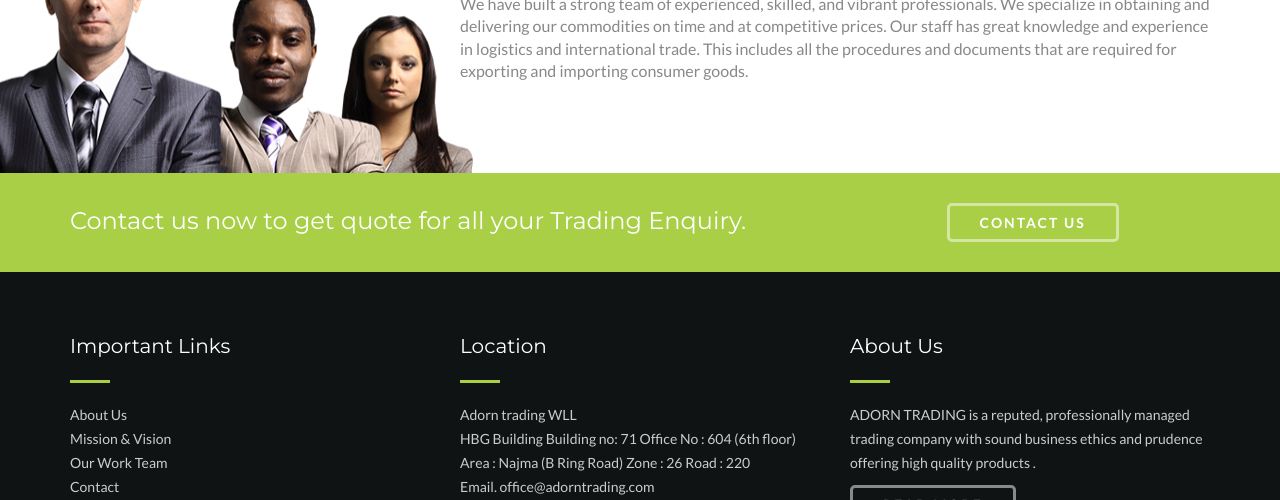
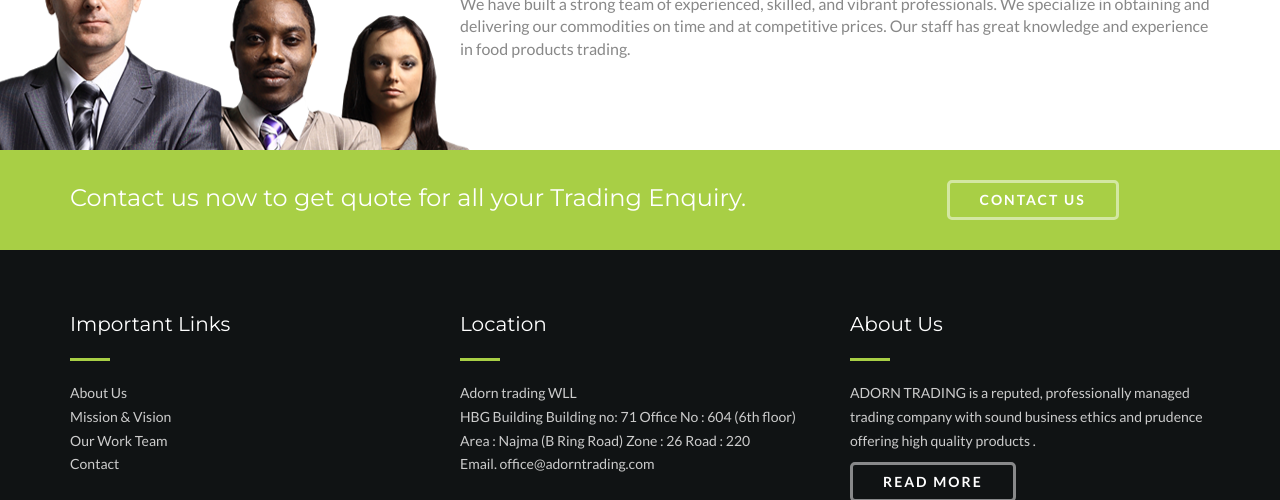
Before and after one commit to SAKSOFTLABS/adorntrading, a plain HTML site: page work-team.html in a window 1280 px wide. Shown: the part 448-948 px from the top of the page. Drawn offline with Linux system fonts and the light colour scheme; files whose address does not match are found by name.

Commit message:
Update work-team.html

```diff
--- a/work-team.html
+++ b/work-team.html
@@ -80,7 +80,7 @@
                     <div class="row">
                         <div class="col-md-8 wow fadeInRight flot-right" data-wow-delay=".5s" data-wow-duration=".8s">
                             <h2>Our Work Team</h2>
-                            <p class="lead">We have built a strong team of experienced, skilled, and vibrant professionals. We specialize in obtaining and delivering our commodities on time and at competitive prices. Our staff has great knowledge and experience in logistics and international trade. This includes all the procedures and documents that are required for exporting and importing consumer goods.
+                            <p class="lead">We have built a strong team of experienced, skilled, and vibrant professionals. We specialize in obtaining and delivering our commodities on time and at competitive prices. Our staff has great knowledge and experience in food products trading.
                             </p>
 
                         </div>
```
